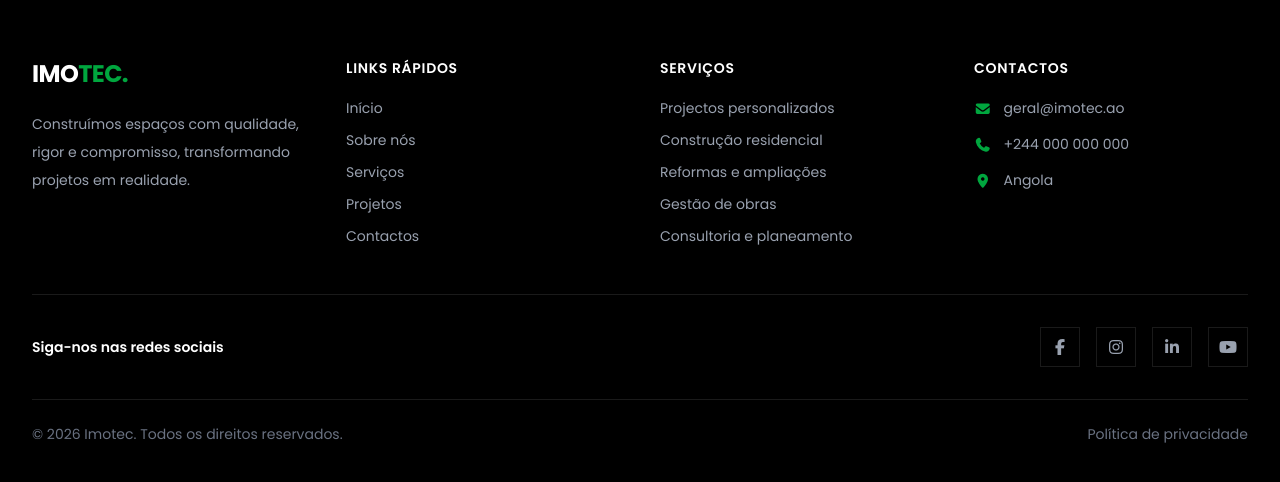
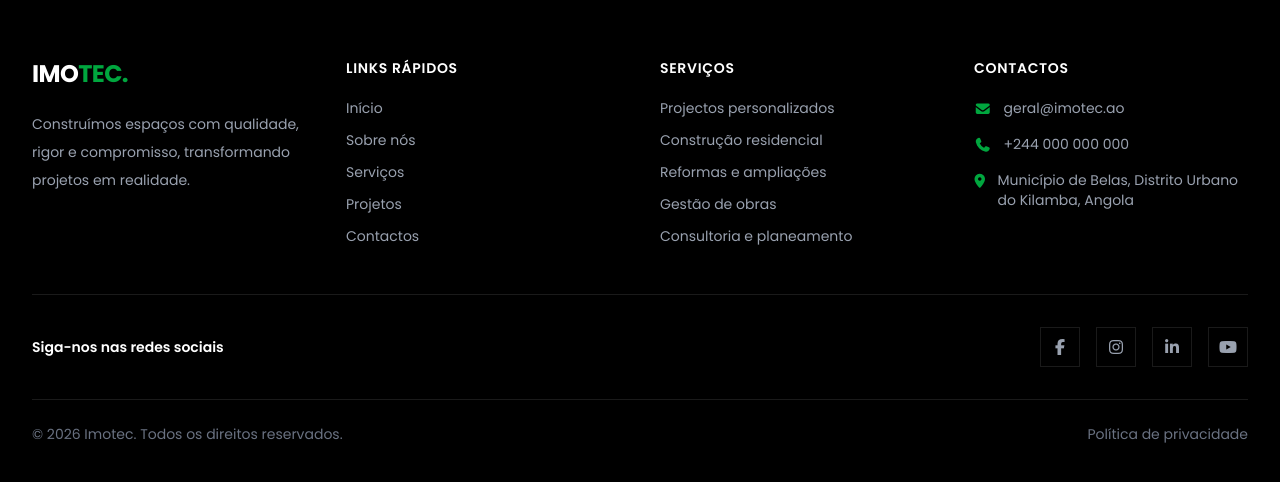
Before and after one commit to nsimbaafonso/imotec, a Next.js app: page / in a window 1280 px wide. Shown: the part 3271-3753 px from the top of the page. Built offline with nearby package versions, Linux system fonts and the light colour scheme.

Commit message:
Localização corrigida

```diff
--- a/src/components/footer/Footer.jsx
+++ b/src/components/footer/Footer.jsx
@@ -130,7 +130,7 @@ export default function Footer() {
                   className="fas fa-map-marker-alt mt-1 text-green-600"
                   aria-hidden="true"
                 />
-                Angola
+                Município de Belas, Distrito Urbano do Kilamba, Angola
               </div>
             </div>
           </div>
```
